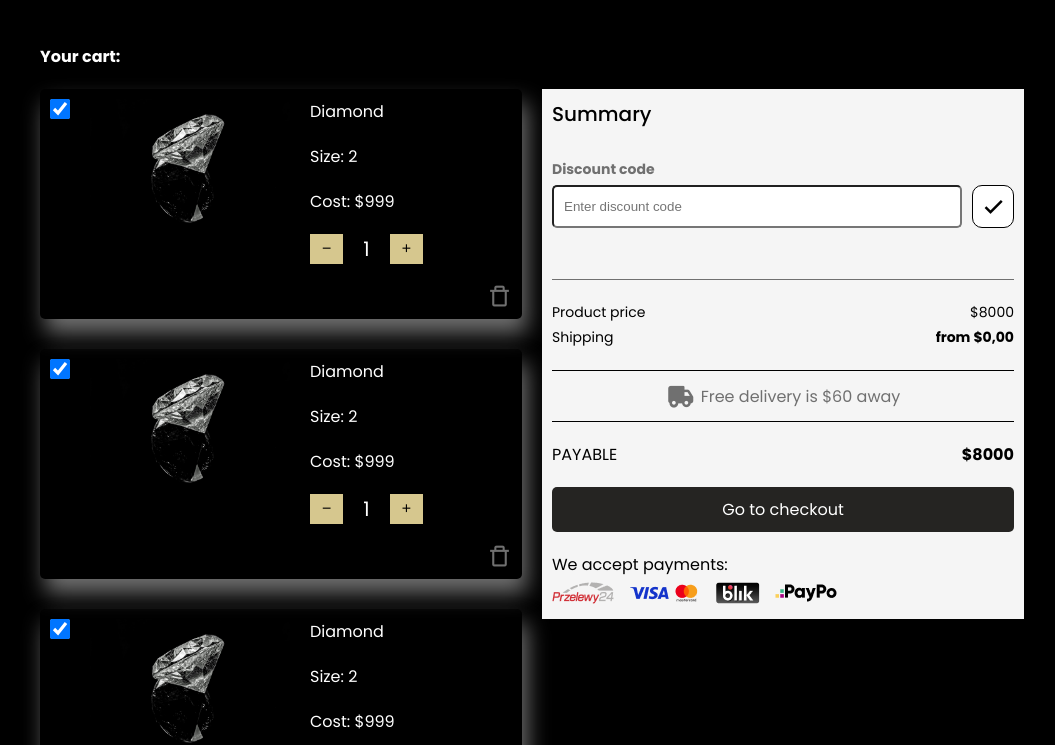
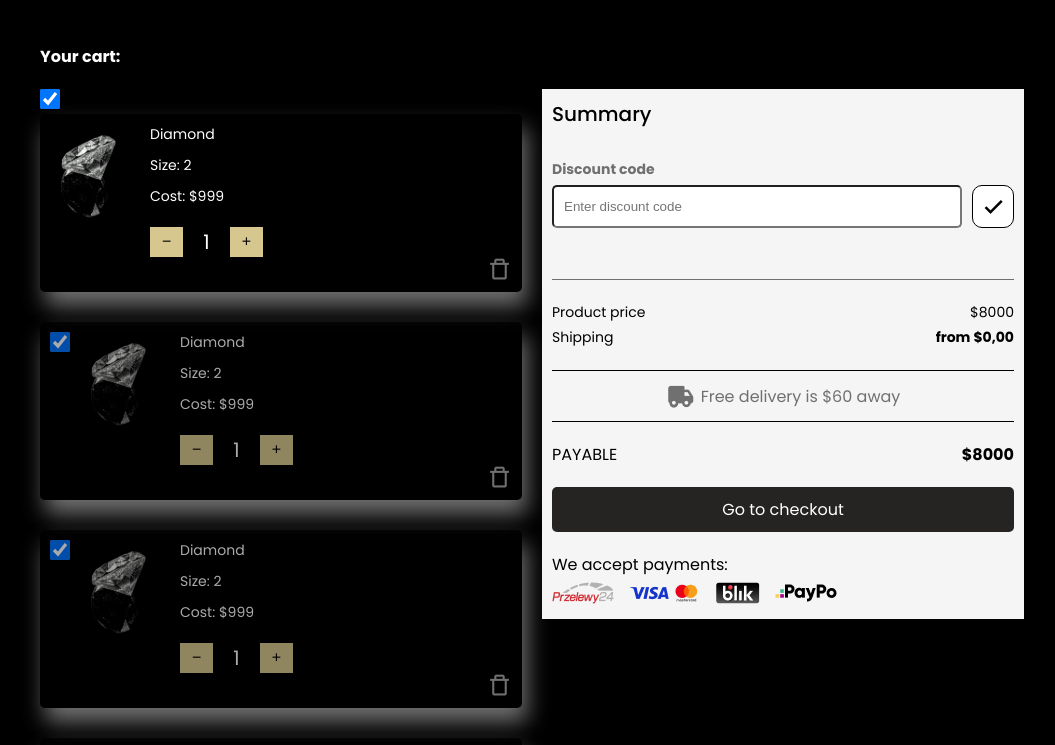
Before and after one commit to CodingBee1992/diamondsWorld, a website built with Vite: page src/pages/shop/shopList.html in a window 1280 px wide. Shown: the part 56-801 px from the top of the page, without its empty margins (108-1163 px from the left). Built offline with nearby package versions, Linux system fonts and the light colour scheme.

Commit message:
new shopping cart list concept

```diff
--- a/src/pages/shop/shopList.html
+++ b/src/pages/shop/shopList.html
@@ -46,11 +46,12 @@
     <div class="shop__container grid">
 
       <div class="shop__list">
+        <div class="shop__list-container">
+          <div class="shop__input">
+          </div>
+          <input type="checkbox" class="shop__input-check" checked>
           <div class="shop__item">
             <div class="shop__card">
-            <div class="shop__input">
-              <input type="checkbox" class="shop__input-check" checked>
-            </div>
               <img src="../../assets/img/productsD.jpg" alt="" class="shop__card-img">
             </div>
             <div class="shop__details">
@@ -65,6 +66,7 @@
                 <button class="shop__details-button"><i class="bx bx-plus"></i></button>
               </div>
               <i class="bx bx-trash-alt shop__details-trash"></i>
+            </div>
           </div>
         </div>
         <div class="shop__item">
--- a/src/sass/style.scss
+++ b/src/sass/style.scss
@@ -620,12 +620,24 @@ body.light-theme {
 	margin-top: 5rem;
 
 	&__item {
+		position: relative;
+		display: flex;
+		gap: 2rem;
 		padding: var(--mb-1);
 		margin-bottom: var(--mb-3);
 		border-radius: 5px;
 		box-shadow: 5px 14px 22px var(--profil-shadow);
+		overflow: hidden;
 
-
+		&::after {
+			content: '';
+			position: absolute;
+			top: 0;
+			left: 0;
+			width: 100%;
+			height: 100%;
+			background-color: #00000055;
+		}
 	}
 	&__title {
 		font-size: var(--h2-font-size);
@@ -635,23 +647,20 @@ body.light-theme {
 	}
 	&__card {
 		display: flex;
-		flex-direction: column;
-		gap: 2rem;
-		margin-bottom: var(--mb-2);
+		gap: 1rem;
+		// margin-bottom: var(--mb-2);
 
 		&-img {
-			margin-left: auto;
-			margin-right: auto;
-			width: 200px;
-			border-radius: 5px;
+			// margin-left: auto;
+			// margin-right: auto;
+			width: 80px;
+			height: 100px;
+			object-fit: cover;
 		}
 	}
 
 	&__input {
 		&-check {
-			display: flex;
-			justify-self: flex-end;
-			// margin-left: auto;
 			width: 20px;
 			height: 20px;
 			background-color: var(--body-color);
@@ -665,22 +674,23 @@ body.light-theme {
 	&__details {
 		display: flex;
 		flex-direction: column;
+		width: 100%;
 
 		&-content {
 			display: flex;
 			flex-direction: column;
-			align-items: center;
-			gap: 2rem;
+
+			gap: 1rem;
 			margin-bottom: var(--mb-2);
 		}
 		&-name,
-		&-price,&-size {
-			font-size: var(--h2-font-size);
+		&-price,
+		&-size {
+			font-size: var(--h3-font-size);
 			color: var(--title-color);
 		}
 		&-amount {
 			display: flex;
-			justify-content: center;
 			gap: 2rem;
 		}
 		&-number {
@@ -701,11 +711,12 @@ body.light-theme {
 		}
 		&-trash {
 			display: flex;
-			// justify-content: flex-end;
+			justify-content: flex-end;
 			margin-left: auto;
 			font-size: 2.5rem;
 			cursor: pointer;
 			transition: 0.4s;
+			z-index: 20;
 			&:hover {
 				color: red;
 			}
@@ -713,8 +724,7 @@ body.light-theme {
 	}
 
 	.summary {
-
-		&__container{
+		&__container {
 			position: sticky;
 			top: 100px;
 			display: flex;
@@ -723,162 +733,162 @@ body.light-theme {
 			padding: 1rem;
 			max-height: 600px;
 			background-color: #f5f5f5;
-
 		}
 
-		&__title{
+		&__title {
 			color: #000;
 			font-size: var(--h1-font-size);
-
 		}
-		&__form{
+		&__form {
 			margin-top: 2rem;
 			border-bottom: 1px solid var(--scroll-shadow);
 
-			&-code{
+			&-code {
 				margin-bottom: var(--mb-0-5);
 				font-size: var(--small-font-size);
 				font-weight: var(--font-bold);
-
 			}
-			&-content{
+			&-content {
 				display: flex;
 				gap: 1rem;
 				margin-bottom: var(--mb-1);
 			}
-			&-input{
+			&-input {
 				width: 100%;
-				padding: .5rem 1rem;
+				padding: 0.5rem 1rem;
 				border-radius: 5px;
-
 			}
-			&-button{
-				padding: .5rem;
+			&-button {
+				padding: 0.5rem;
 				color: #000;
 				background-color: #fff;
 				border: 1px solid #000;
 				border-radius: 10px;
 			}
-			.bx-check{
+			.bx-check {
 				font-size: 3rem;
 			}
-
 		}
-		&__error{
+		&__error {
 			visibility: hidden;
 			margin-bottom: var(--mb-2);
-			color: #BE0000;
+			color: #be0000;
 			font-size: var(--small-font-size);
 		}
 
-		&__items{
+		&__items {
 			display: grid;
 			// gap: .5rem;
 			margin-top: 1rem;
 			border-bottom: 1px solid #000;
 		}
-		&__item{
+		&__item {
 			display: flex;
 			justify-content: space-between;
 			line-height: 2.5rem;
 
-			&-title,&-value{
+			&-title,
+			&-value {
 				font-size: var(--h3-font-size);
 				color: #000;
 			}
-			&:last-child{
+			&:last-child {
 				margin-bottom: var(--mb-2);
 			}
 		}
 
-		&__delivery{
-
+		&__delivery {
 			border-bottom: 1px solid #000;
 
-			&-title{
+			&-title {
 				display: flex;
 				align-items: center;
 				justify-content: center;
-				gap: .5rem;
+				gap: 0.5rem;
 				margin-bottom: 1rem;
 				font-size: var(--h2-font-size);
 			}
-			.bxs-truck{
+			.bxs-truck {
 				font-size: 3rem;
 			}
 		}
-		&__total{
+		&__total {
 			display: flex;
 			justify-content: space-between;
 			margin: 1rem 0;
 
-			&-title,&-value{
+			&-title,
+			&-value {
 				font-size: var(--h2-font-size);
 				color: #000;
 				text-transform: uppercase;
 			}
-			&-value{
+			&-value {
 				font-weight: var(--font-bold);
 			}
 		}
-		&__button{
+		&__button {
 			padding: 1rem 0;
 			text-align: center;
 			background-color: #252422;
 			border-radius: 5px;
 
-			&-link{
+			&-link {
 				color: #fff;
 				font-size: var(--h2-font-size);
 			}
 		}
-		&__payments{
+		&__payments {
 			margin-top: 1rem;
-			&-title{
-				margin-bottom: .5rem;
+			&-title {
+				margin-bottom: 0.5rem;
 				color: #000;
 				font-size: var(--h2-font-size);
 			}
 		}
 	}
 }
+
+.shop__input-check:checked + .shop__item::after {
+	display: none;
+}
 // SUMMARY STICKY
-.summary{
-	&__sticky{
+.summary {
+	&__sticky {
 		// display: block;
 		position: fixed;
 		bottom: 0;
 		padding: 2rem;
 		width: 100%;
 		background-color: #fff;
-
 	}
-	&__total{
+	&__total {
 		display: flex;
 		justify-content: space-between;
 		margin: 1rem 0;
 
-		&-title,&-value{
+		&-title,
+		&-value {
 			font-size: var(--h1-font-size);
 			color: #000;
 		}
-		&-value{
+		&-value {
 			font-weight: var(--font-bold);
 		}
 	}
-	&__button{
+	&__button {
 		padding: 1rem 0;
 		text-align: center;
 		background-color: #252422;
 		border-radius: 5px;
 
-		&-link{
+		&-link {
 			color: #fff;
 			font-size: var(--h2-font-size);
 		}
 	}
 }
-.summaryHide{
+.summaryHide {
 	display: none;
 }
 
@@ -893,13 +903,11 @@ body.light-theme {
 		position: relative;
 		height: 400px;
 
-
 		&-card {
 			display: flex;
 			flex-direction: column;
 			gap: 2rem;
 			height: 100%;
-
 		}
 	}
 	&__card {
@@ -937,12 +945,12 @@ body.light-theme {
 			display: flex;
 			overflow: hidden;
 			height: clamp(50px, 15vh, 60px);
-			z-index:40;
+			z-index: 40;
 		}
 		&-img {
 			object-fit: cover;
 			width: 100%;
-			z-index:40;
+			z-index: 40;
 		}
 	}
 
@@ -1095,8 +1103,6 @@ body.light-theme {
 		&-info,
 		&-methods,
 		&-link {
-
-
 			color: var(--title-color);
 			font-size: var(--h3-font-size);
 			line-height: 22px;
@@ -1115,7 +1121,8 @@ body.light-theme {
 				}
 			}
 		}
-		&-methods,&-info{
+		&-methods,
+		&-info {
 			display: none;
 			padding-bottom: 2rem;
 		}
@@ -1128,21 +1135,19 @@ body.light-theme {
 	}
 }
 
-.item__variant input[type=radio]{
+.item__variant input[type='radio'] {
 	visibility: hidden;
 	opacity: 0;
 	position: absolute;
 }
-.item__variant input[type=radio]:checked ~ .item__variant-label{
+.item__variant input[type='radio']:checked ~ .item__variant-label {
 	box-shadow: inset 0 0 0 1px var(--card-color);
-
-
 }
-.hide ~ .item__desc-info,.hide ~ .item__desc-methods {
+.hide ~ .item__desc-info,
+.hide ~ .item__desc-methods {
 	display: block;
 	// max-height: 2000px;
 	// transition: max-height 1s ease-in-out;
-
 }
 // ========== MEDIA QUERIES ============
 @media screen and (width > 576px) {
@@ -1171,33 +1176,33 @@ body.light-theme {
 			grid-template-columns: repeat(2, 1fr);
 		}
 	}
-	.shop {
-		&__item {
-			display: flex;
-			gap: 2rem;
-		}
-		&__input {
-			&-check {
-				justify-self: flex-start;
-			}
-		}
-		&__card {
-			flex-direction: row;
-			align-items: start;
-		}
-		&__details {
-			width: 100%;
+	// .shop {
+	// 	&__item {
+	// 		display: flex;
+	// 		gap: 2rem;
+	// 	}
+	// 	&__input {
+	// 		&-check {
+	// 			justify-self: flex-start;
+	// 		}
+	// 	}
+	// 	&__card {
+	// 		flex-direction: row;
+	// 		align-items: start;
+	// 	}
+	// 	&__details {
+	// 		width: 100%;
 
-			&-content {
-				align-items: flex-start;
-			}
-			&-amount {
-				justify-content: flex-start;
-				margin-bottom: var(--mb-2);
-			}
-		}
-	}
-	.summary__sticky{
+	// 		&-content {
+	// 			align-items: flex-start;
+	// 		}
+	// 		&-amount {
+	// 			justify-content: flex-start;
+	// 			margin-bottom: var(--mb-2);
+	// 		}
+	// 	}
+	// }
+	.summary__sticky {
 		display: none;
 	}
 }
@@ -1313,7 +1318,12 @@ body.light-theme {
 			}
 		}
 	}
-
+	.shop {
+		&__container {
+			grid-template-columns: repeat(2, 1fr);
+			gap: 2rem;
+		}
+	}
 }
 
 @media screen and (width > 992px) {
@@ -1388,11 +1398,4 @@ body.light-theme {
 	.item {
 		margin-top: 10rem;
 	}
-
-	.shop{
-		&__container{
-			grid-template-columns: repeat(2,1fr);
-			gap: 2rem;
-		}
-	}
 }
```
Lines whose indentation alone changed are shown as unchanged.
